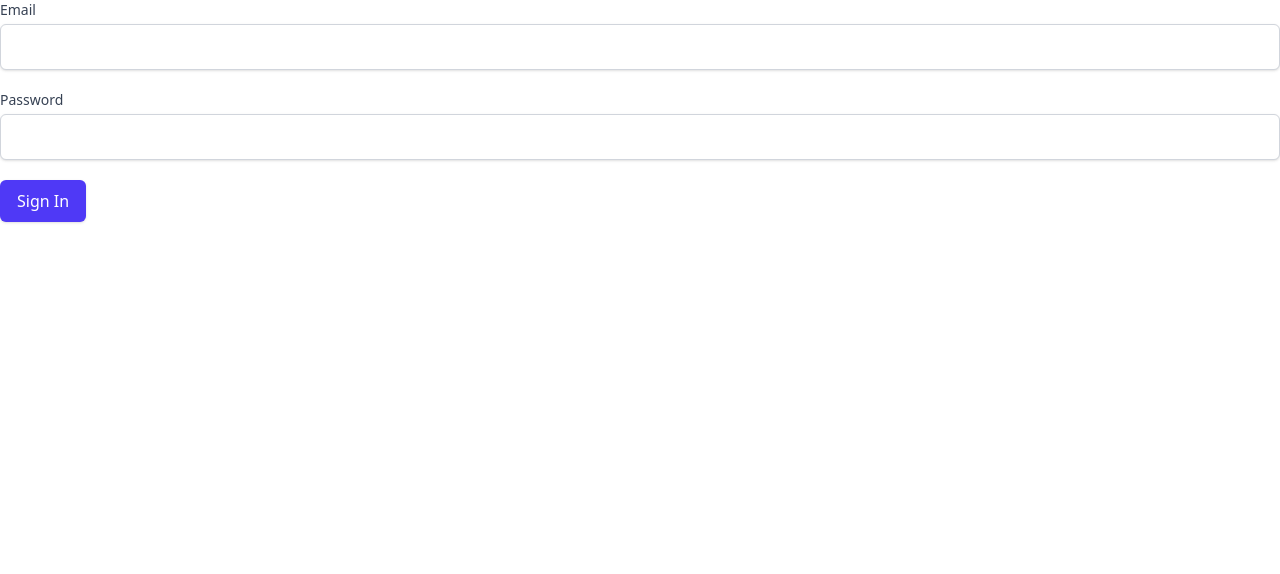
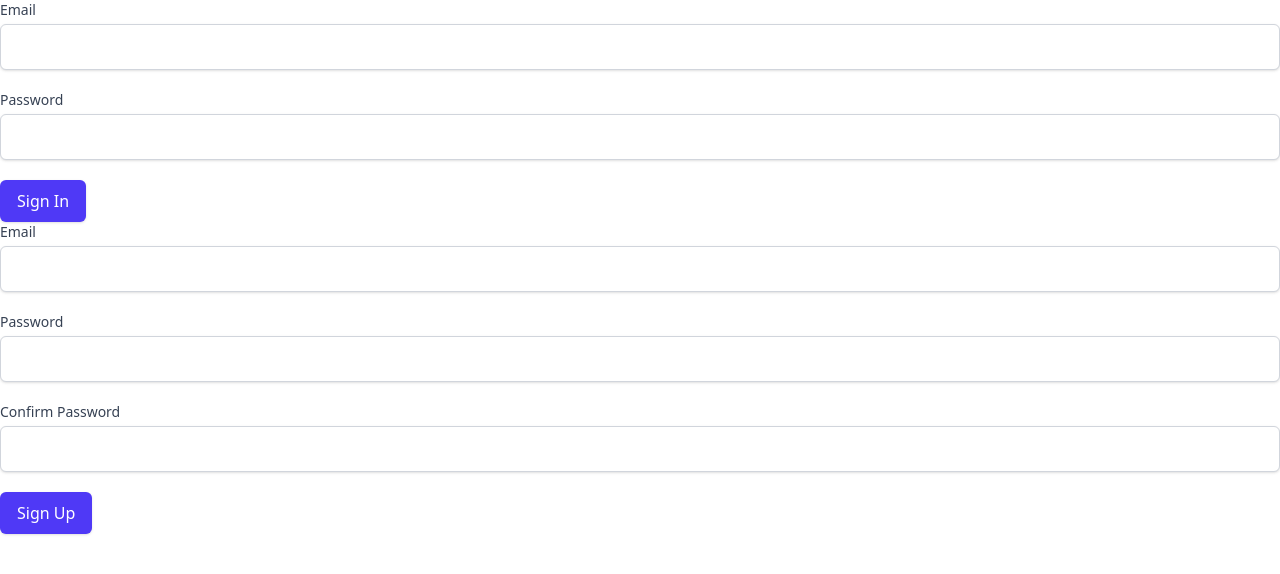
Before and after one commit to 7ejasVijay/sveltekit-auth, a SvelteKit app: page / in a window 1280 px wide. Shown: the top 574 px of the page. Built offline with nearby package versions, Linux system fonts and the light colour scheme.

Commit message:
add: bare minimum signup form

```diff
--- /dev/null
+++ b/src/lib/components/SignUpForm.svelte
@@ -0,0 +1,28 @@
+<script>
+    import Input from '$lib/components/Input.svelte';
+    import Button from '$lib/components/Button.svelte';
+    let email = '';
+    let password = '';
+    let confirmPassword = '';
+
+    let error;
+
+    function validatePassword(password, confirmPassword) {
+        return confirmPassword !== password
+    }
+</script>
+<form method="POST" class="space-y-5 {$$props.class}">
+    <Input label="Email" id="email" name="email" type="email" bind:value={email} />
+    <Input label="Password" id="password" name="password" type="password" bind:value={password} />
+    <Input
+        label="Confirm Password"
+        id="confirm-password"
+        name="confirm-password"
+        type="password"
+        bind:value={confirmPassword}
+    />
+    {#if confirmPassword !== "" && confirmPassword !== password}
+        <p class="text-red-600 text-sm font-semibold">Password not match</p>
+    {/if}
+    <Button type="submit" disabled="{validatePassword(password, confirmPassword)}">Sign Up</Button>
+</form>
--- a/src/routes/+page.svelte
+++ b/src/routes/+page.svelte
@@ -1,5 +1,7 @@
 <script>
   import SignIn from "$lib/components/SignInForm.svelte"
+  import SignUp from "$lib/components/SignUpForm.svelte"
 </script>
 
 <SignIn />
+<SignUp />
```
